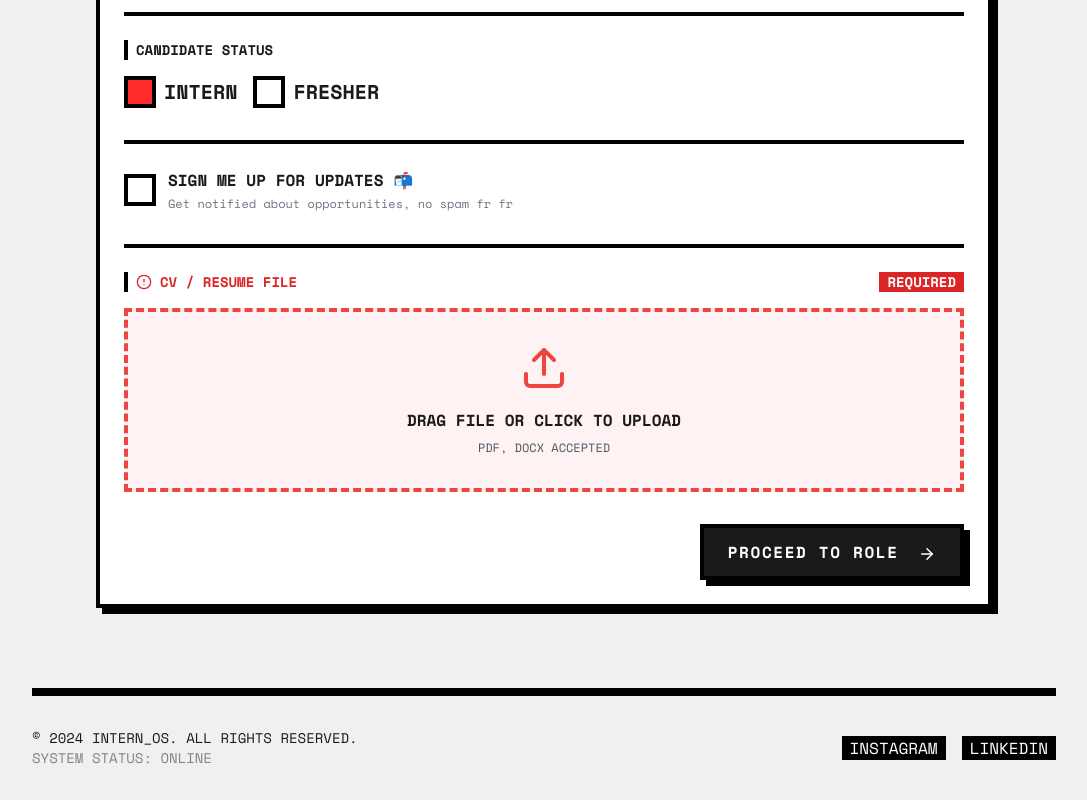
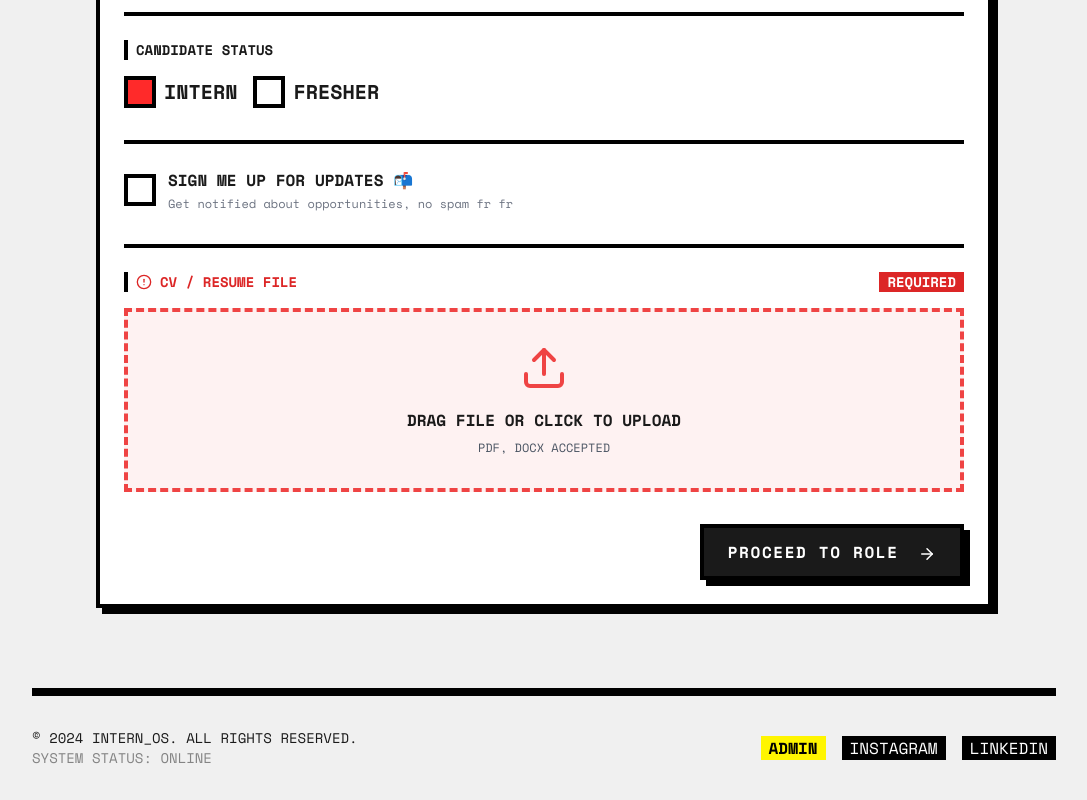
Before and after one commit to brianroyee/intern_hunter, a React (Vite) app: page / in a window 1280 px wide. Shown: the part 588-1388 px from the top of the page, without its empty margins (96-1183 px from the left). Built offline with nearby package versions, Linux system fonts and the light colour scheme.

Commit message:
Add admin panel

```diff
--- a/App.tsx
+++ b/App.tsx
@@ -568,6 +568,12 @@ Generated by INTERN_OS
         </div>
         <div className="flex gap-4">
           <a
+            href="/admin"
+            className="bg-brutal-yellow text-black px-2 font-bold hover:bg-brutal-red hover:text-white transition-colors"
+          >
+            ADMIN
+          </a>
+          <a
             href="https://www.instagram.com/brianroymathew"
             target="_blank"
             rel="noopener noreferrer"
```
Also changed, not shown: vercel.json.
